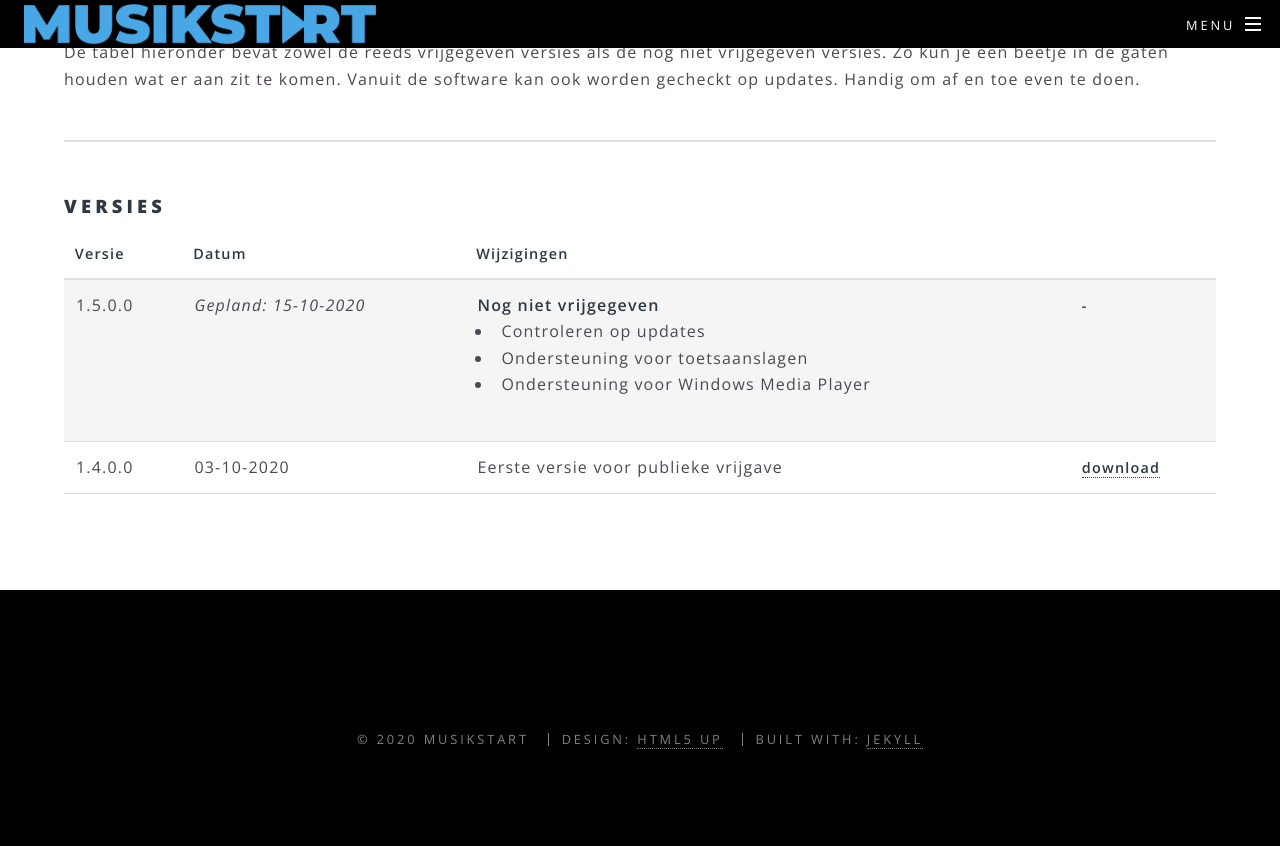
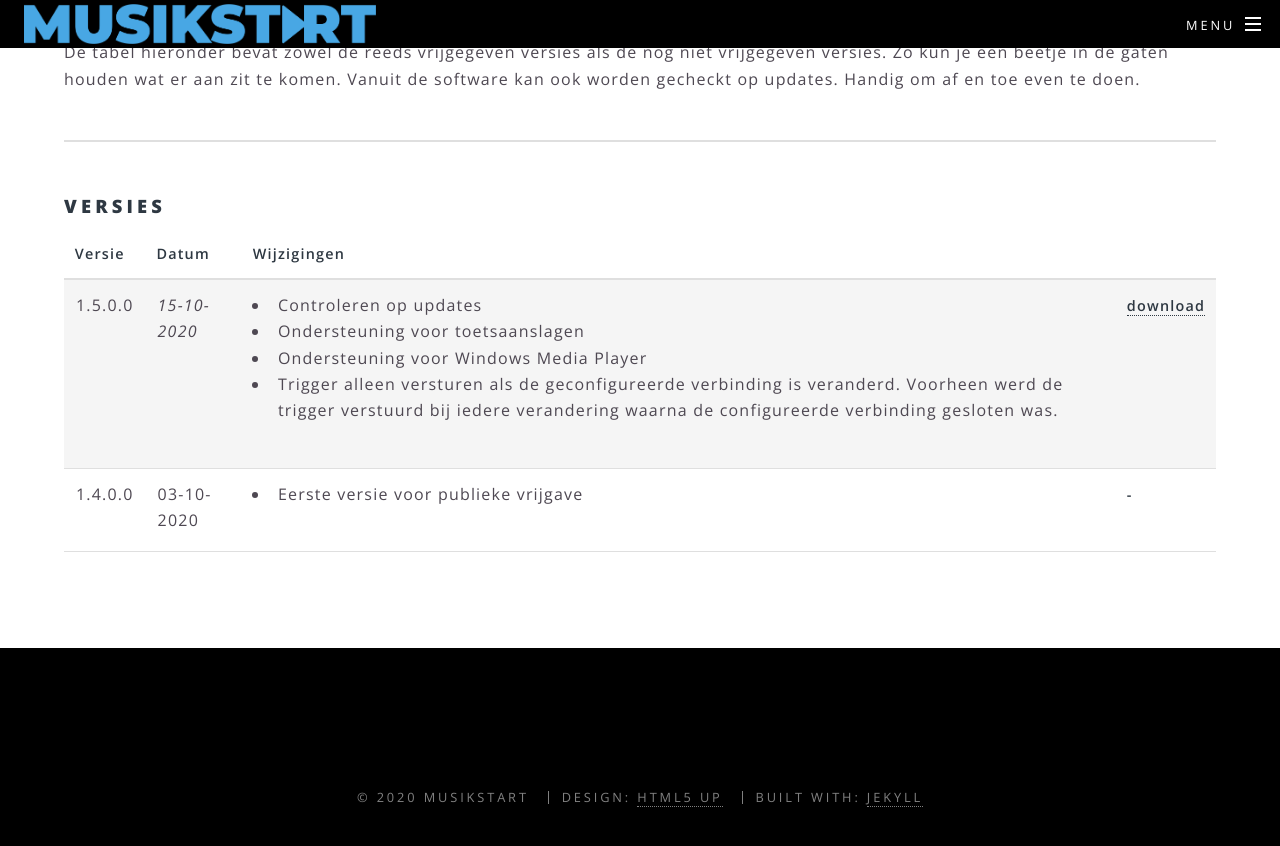
Before and after one commit to xsivreyer/musikstart, a Jekyll site: the page built from software.html, in a window 1280 px wide and 900 px high, scrolled down 554 px. Shown: the top 846 px of the window. Built offline with Jekyll 4.4.1, drawn with Linux system fonts in a browser that asks for light colours.

```diff
--- a/mixers.html
+++ b/mixers.html
@@ -59,7 +59,7 @@ subtitle: Ondersteunde mixers
 						Stel GPO1 / GPO2 in op:<br />
 						- Trigger: MOD1..8/ACTIVE<br />
 						- Type: CONTINUES<br />
-						- Pulse time: 50ms.<br />
+						- Pulse time: 50ms<br />
 						- Inverted output: nee<br />
 						Gebruik een normale TRS kabel tussen de mengtafel en MUSIKSTART
 					</td>
--- a/software.html
+++ b/software.html
@@ -29,22 +29,26 @@ title: Software
             <tbody>
                 <tr>
                     <td><a id="1.5.0.0"></a>1.5.0.0</td>
-                    <td><i>Gepland: 15-10-2020</i></td>
+                    <td><i>15-10-2020</i></td>
                     <td>
-                        <b>Nog niet vrijgegeven</b><br />
                         <ul>
                             <li>Controleren op updates</li>
                             <li>Ondersteuning voor toetsaanslagen</li>
                             <li>Ondersteuning voor Windows Media Player</li>
+                            <li>Trigger alleen versturen als de geconfigureerde verbinding is veranderd. Voorheen werd de trigger verstuurd bij iedere verandering waarna de configureerde verbinding gesloten was.</li>
                         </ul>
                     </td>
-                    <th>-</th>
+                    <th><a href="software/MUSIKSTART.1.5.0.0.zip">download</a></th>
                 </tr>
                 <tr>
                     <td><a id="latest"></a><a id="1.4.0.0"></a>1.4.0.0</td>
                     <td>03-10-2020</td>
-                    <td>Eerste versie voor publieke vrijgave</td>
-                    <th><a href="software/MUSIKSTART.1.4.0.0.zip">download</a></th>
+                    <td>
+                        <ul>
+                            <li>Eerste versie voor publieke vrijgave</li>
+                        </ul>
+                    </td>
+                    <th>-</th>
                 </tr>
             </tbody>
         </table>
--- a/software/versions.xml
+++ b/software/versions.xml
@@ -5,4 +5,9 @@
     <url>http://www.musikstart.nl/software.html#1.4.0.0</url>
     <public>true</public>
   </version>
+  <version>
+    <number>1.5.0.0</number>
+    <url>http://www.musikstart.nl/software.html#1.5.0.0</url>
+    <public>true</public>
+  </version>
 </versions>
```
Also changed, not shown: 4 other files.
